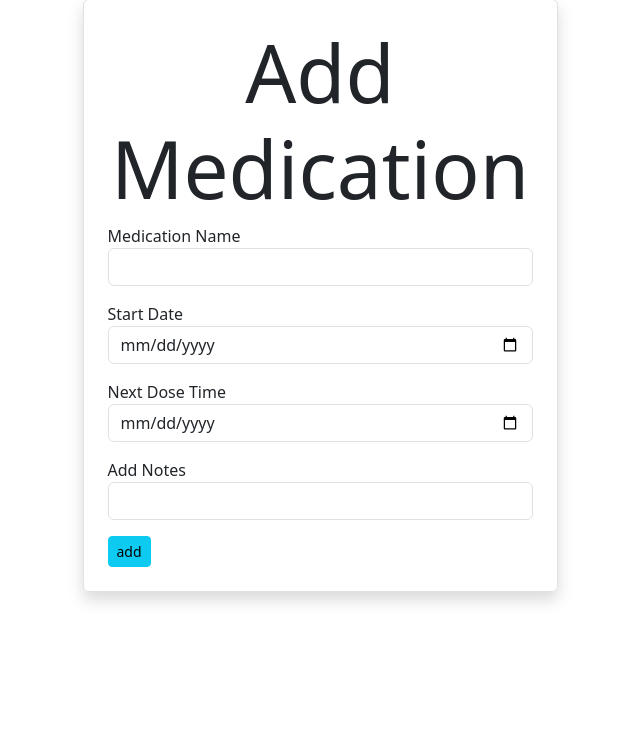
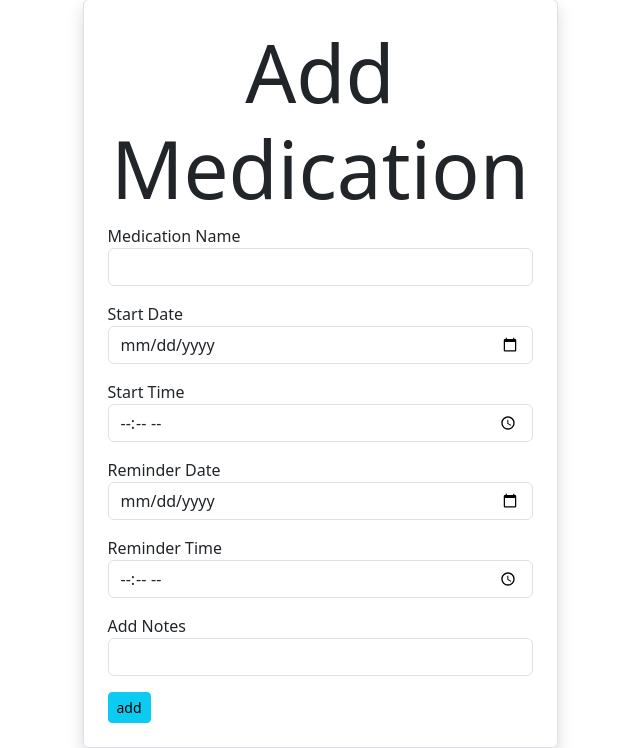
Before and after one commit to Maggiemay13/capstone_one, a Flask app: page /add_medication in a window 1280 px wide. Shown: the part 81-829 px from the top of the page, without its empty margins (320-960 px from the left). Before the commit the page ends 684 px from the top, so only its background shows below. Run offline with Flask 3, Linux system fonts and the light colour scheme.

Commit message:
create time pickers and models

```diff
--- a/app.py
+++ b/app.py
@@ -2,7 +2,7 @@ import requests
 from flask import Flask, render_template, request, redirect, flash, url_for
 from flask_debugtoolbar import DebugToolbarExtension
 from apscheduler.schedulers.background import BackgroundScheduler
-from datetime import datetime
+
 
 from secret import api_key
 from models import db, connect_db, Medication
@@ -151,10 +151,12 @@ def add_medication():
 
         medication_name = form.medication_name.data
         start_date = form.start_date.data
+        start_time = form.start_time.data
+        next_dose_date = form.next_dose_date.data
         next_dose_time = form.next_dose_time.data
         notes = form.notes.data
         new_medication = Medication(medication_name=medication_name,
-                                    start_date=start_date, next_dose_time=next_dose_time, notes=notes)
+                                    start_date=start_date, start_time=start_time, next_dose_date=next_dose_date, next_dose_time=next_dose_time,  notes=notes)
         db.session.add(new_medication)
         db.session.commit()
         flash('Medication added successfully.', 'success')
@@ -169,6 +171,8 @@ def show_medication(medication_id):
     medication_info_form = MedicationInfoForm()
     medication_info_form.medication_name.data = medication.medication_name
     medication_info_form.start_date.data = medication.start_date
+    medication_info_form.start_time.data = medication.start_time
+    medication_info_form.next_dose_date.data = medication.next_dose_date
     medication_info_form.next_dose_time.data = medication.next_dose_time
     medication_info_form.notes.data = medication.notes
 
@@ -190,6 +194,8 @@ def edit_medication(medication_id):
         # Populate the form fields with the existing data for the medication
         form.medication_name.data = medication.medication_name
         form.start_date.data = medication.start_date
+        form.start_time.data = medication.start_time
+        form.next_dose_date.data = medication.next_dose_date
         form.next_dose_time.data = medication.next_dose_time
         form.notes.data = medication.notes
 
@@ -197,6 +203,8 @@ def edit_medication(medication_id):
         # Update the medication with the new data
         medication.medication_name = form.medication_name.data
         medication.start_date = form.start_date.data
+        medication.start_time = form.start_time.data
+        medication.next_dose_date = form.next_dose_date.data
         medication.next_dose_time = form.next_dose_time.data
         medication.notes = form.notes.data
 
--- a/forms.py
+++ b/forms.py
@@ -1,9 +1,8 @@
 from flask_wtf import FlaskForm
-from wtforms import StringField, SubmitField, TextAreaField, widgets, DateField
+from wtforms import StringField, SubmitField, TextAreaField, TimeField, DateField
 from wtforms.validators import DataRequired
 import datetime
-from wtforms.fields.core import Field
-from wtforms.widgets import Input
+
 __all__ = (
     "DateTimeField",
     "DateField",
@@ -25,7 +24,9 @@ class AddMedicationForm(FlaskForm):
     medication_name = StringField(
         'Medication Name', validators=[DataRequired()])
     start_date = DateField('Start Date', format='%Y-%m-%d')
-    next_dose_time = DateField('Next Dose Time', format='%Y-%m-%d')
+    start_time = TimeField('Start Time', format='%H:%M')
+    next_dose_date = DateField('Reminder Date', format='%Y-%m-%d')
+    next_dose_time = TimeField('Reminder Time', format='%H:%M')
     notes = StringField('Add Notes')
 
 
@@ -33,7 +34,9 @@ class MedicationInfoForm(FlaskForm):
     """Show information about medication"""
     medication_name = StringField('Name')
     start_date = DateField('Start Date', format='%Y-%m-%d')
-    next_dose_time = DateField('Next Dose', format='%Y-%m-%d')
+    start_time = TimeField('Start Time', format='%H:%M')
+    next_dose_date = DateField('Reminder Date', format='%Y-%m-%d')
+    next_dose_time = TimeField('Reminder Time', format='%H:%M')
     notes = StringField('Notes')
     purpose = TextAreaField('Purpose')
     indications_and_usage = TextAreaField('Indications and Usage')
@@ -45,7 +48,9 @@ class EditMedicationForm(FlaskForm):
     medication_name = StringField(
         'Medication Name', validators=[DataRequired()])
     start_date = DateField('Start Date', format='%Y-%m-%d')
-    next_dose_time = DateField('Next Dose Time', format='%Y-%m-%d')
+    start_time = TimeField('Time', format='%H:%M')
+    next_dose_date = DateField('Date', format='%Y-%m-%d')
+    next_dose_time = TimeField('Time', format='%H:%M')
     notes = StringField('Notes')
 
 
--- a/templates/base.html
+++ b/templates/base.html
@@ -3,7 +3,7 @@
   <head>
     <meta charset="UTF-8" />
     <meta name="viewport" content="width=device-width, initial-scale=1.0" />
-    <title>Medication Reminder {% block title %}{% endblock %}</title>
+    <title>{% block title %}{% endblock %}</title>
     <link
       href="https://cdn.jsdelivr.net/npm/bootstrap@5.3.1/dist/css/bootstrap.min.css"
       rel="stylesheet"
@@ -13,7 +13,7 @@
 
 
   </head>
-  <body>
+  <body  >
     <nav class="navbar navbar-expand-lg navbar-dark bg-info mb-4">
       <a class="navbar-brand" href="/">Medications</a>
     </nav>
@@ -26,6 +26,8 @@
       >
         {{ message }}
         <button
+
+
           type="button"
           class="btn-close"
           data-bs-dismiss="alert"
@@ -46,7 +48,9 @@
 
           </div>
         </div>
-        {% block content %} {% endblock %}
+
+        {% block content %}
+        {% endblock %}
 </div>
     <script
       src="https://cdn.jsdelivr.net/npm/bootstrap@5.3.1/dist/js/bootstrap.bundle.min.js"
--- a/templates/home_med_list.html
+++ b/templates/home_med_list.html
@@ -2,9 +2,8 @@
 
 <h1 class="text-center">Medication List</h1>
 <div class="jumbotron">
-
   <table class="table table-striped">
-    <thead class="thread-dark"></thead>
+    <thead class="thread-light"></thead>
     <tbody>
       {% for medication in medications %}
       <tr>
```
Also changed, not shown: models.py (+8 -4 lines), templates/medication_info.html (+8 -0 lines).
